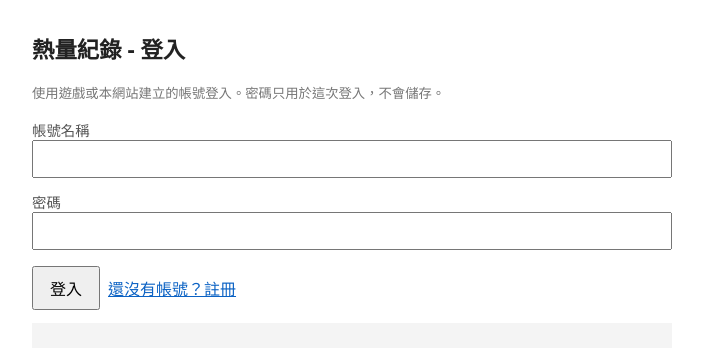
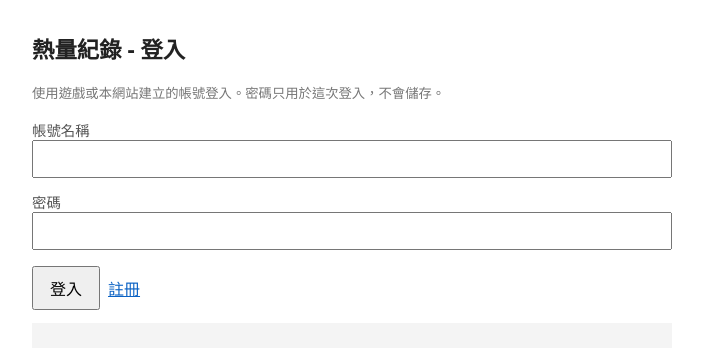
Before and after one commit to AJAXGAO/Calorie_Viewer, a plain HTML site: page index.html in a window 1280 px wide. Shown: the whole page, without its empty margins (288-991 px from the left). Drawn offline with Linux system fonts and the light colour scheme.

Commit message:
Update index.html

```diff
--- a/index.html
+++ b/index.html
@@ -31,7 +31,7 @@
 
   <div class="buttons">
     <button id="btn_submit">登入</button>
-    <button id="btn_switch" class="link">還沒有帳號？註冊</button>
+    <button id="btn_switch" class="link">註冊</button>
   </div>
 
   <pre id="log"></pre>
```
